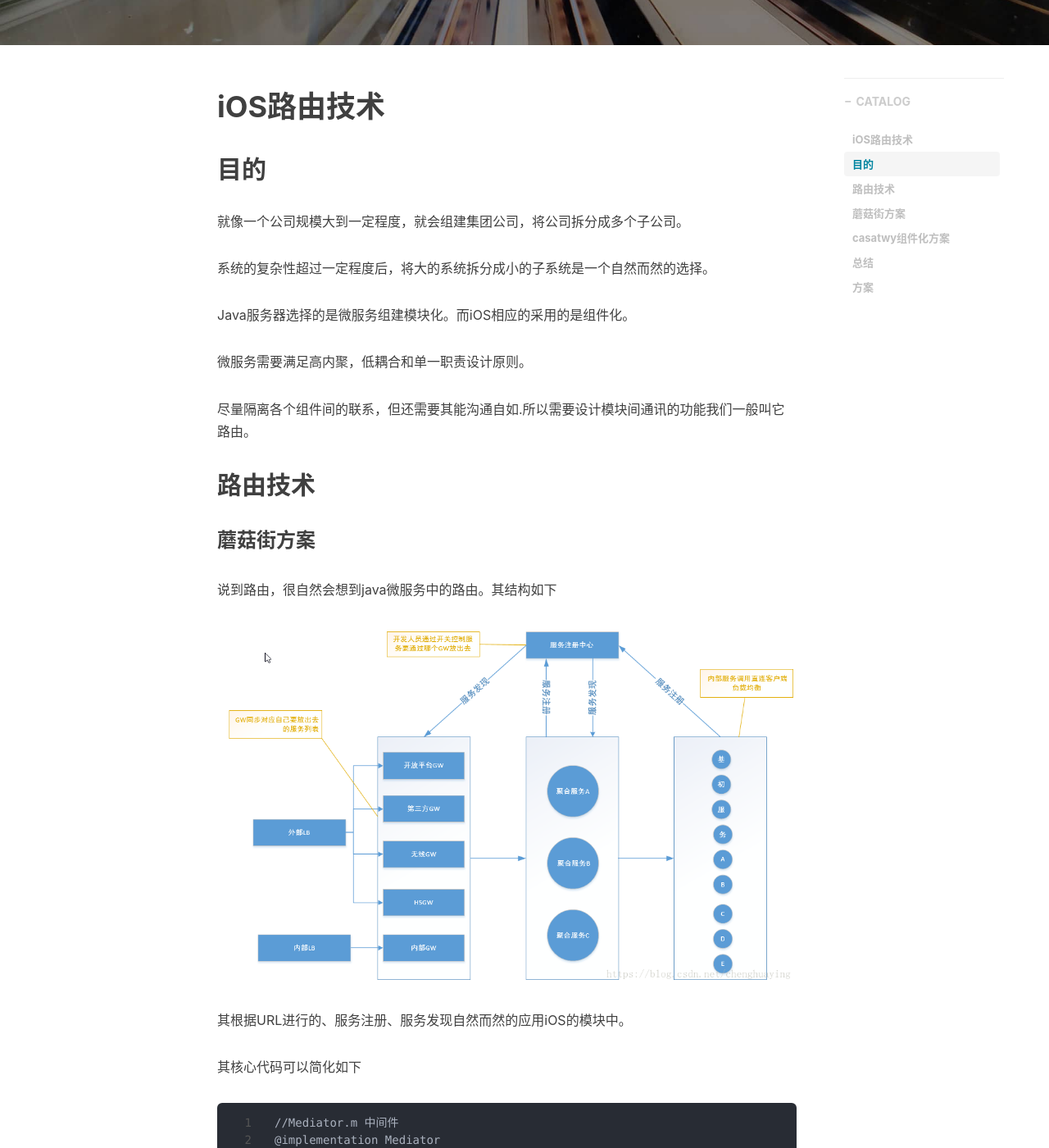
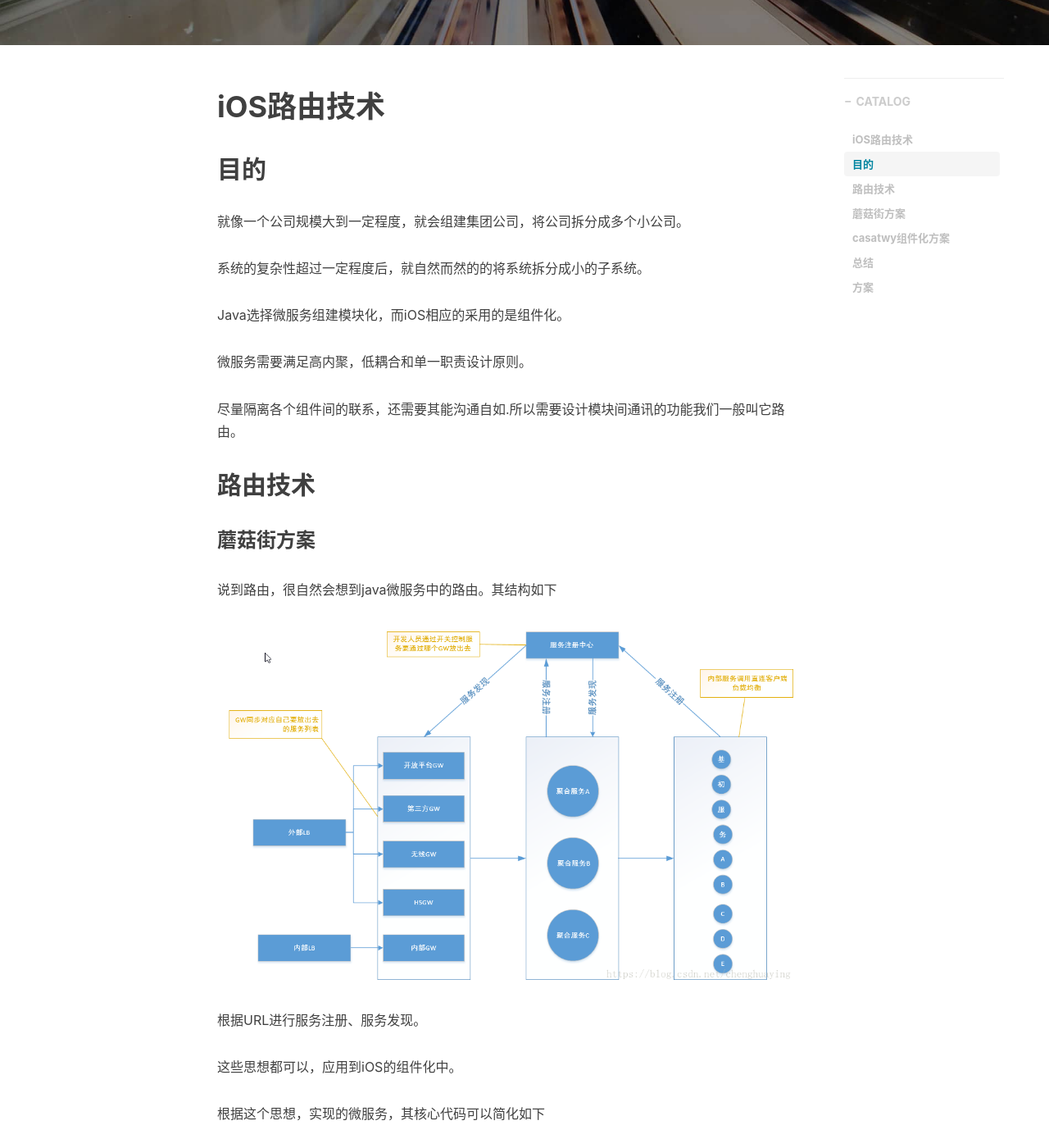
Before and after one commit to awanglilong/awanglilong.github.io, a Jekyll site: the page built from _posts/2019-9-30-iOS_Module.md, in a window 1280 px wide and 1400 px high, scrolled down 468 px. Shown: the whole window at 82% size. Built offline with Jekyll 4.4.1, drawn with Linux system fonts in a browser that asks for light colours; nearby versions of some CDN libraries; comment, search, counter and statistics services are not loaded; some of the changed text lies outside the part shown.

Commit message:
Update 2019-9-30-iOS_Module.md

````diff
--- a/_posts/2019-9-30-iOS_Module.md
+++ b/_posts/2019-9-30-iOS_Module.md
@@ -15,15 +15,15 @@ tags:
 
 ## 目的
 
-就像一个公司规模大到一定程度，就会组建集团公司，将公司拆分成多个子公司。
+就像一个公司规模大到一定程度，就会组建集团公司，将公司拆分成多个小公司。
 
-系统的复杂性超过一定程度后，将大的系统拆分成小的子系统是一个自然而然的选择。
+系统的复杂性超过一定程度后，就自然而然的的将系统拆分成小的子系统。
 
-Java服务器选择的是微服务组建模块化。而iOS相应的采用的是组件化。
+Java选择微服务组建模块化，而iOS相应的采用的是组件化。
 
 微服务需要满足高内聚，低耦合和单一职责设计原则。
 
-尽量隔离各个组件间的联系，但还需要其能沟通自如.所以需要设计模块间通讯的功能我们一般叫它路由。
+尽量隔离各个组件间的联系，还需要其能沟通自如.所以需要设计模块间通讯的功能我们一般叫它路由。
 
 ## 路由技术
 
@@ -33,10 +33,12 @@ Java服务器选择的是微服务组建模块化。而iOS相应的采用的是
 
 ![](/img/post-ios-module/java微服务.png)
 
+根据URL进行服务注册、服务发现。
 
-其根据URL进行的、服务注册、服务发现自然而然的应用iOS的模块中。
 
-其核心代码可以简化如下
+这些思想都可以，应用到iOS的组件化中。
+
+根据这个思想，实现的微服务，其核心代码可以简化如下
 
 ```
 //Mediator.m 中间件
@@ -55,7 +57,13 @@ typedef void (^componentBlock) (id param);
 
 ```
 
-如果查看其源代码就会发现，其代码非常简单。一共也就300行代码，其中很多是在根据URL，将block存入一个多层的字典中。发现服务时也是根据多层字典查找block。
+>其中核心思想：
+>
+>根据URL，将block存入一个多层的字典中实现服务注册。
+>
+>根据多层字典查找block实现服务发现。
+
+
 
 这种方案最大的优点是，简单易于理解，对初学者最友好。而且对远程调用，和本地调用做了统一化处理。
 
@@ -98,9 +106,10 @@ casatwy的路由方案，核心代码量也很小，只有200多行代码。短
 }
 @end
 ```
-这个地方，Target其实就相当于服务注册
+Target（class）+Action（function）实现服务注册
 
-而服务发现是根据设置类名称和方法名称调用performTarget
+根据设置类名称和方法名称调用performTarget（runtime）实现服务发现
+
 
 ### 总结
 
````
